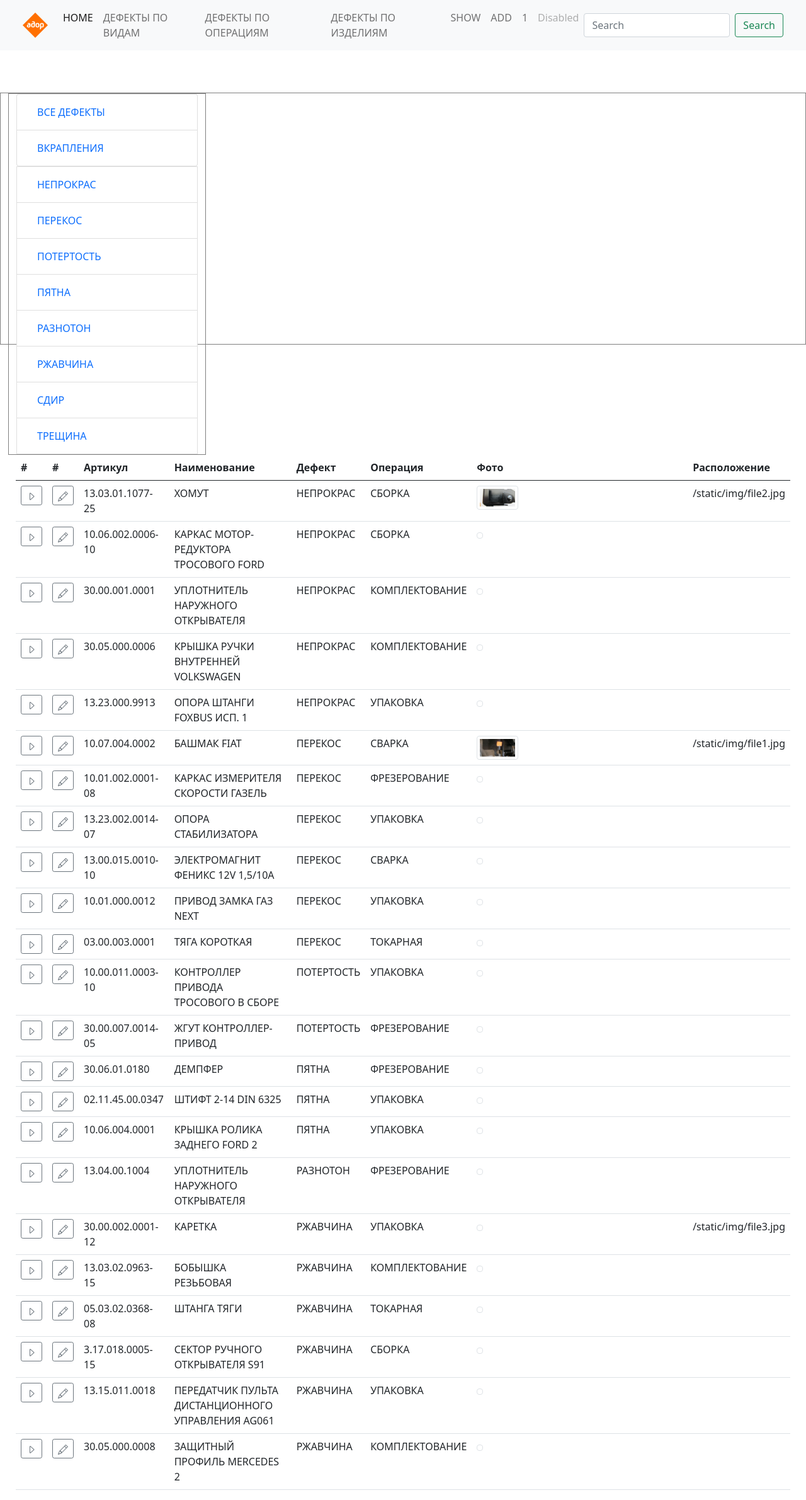
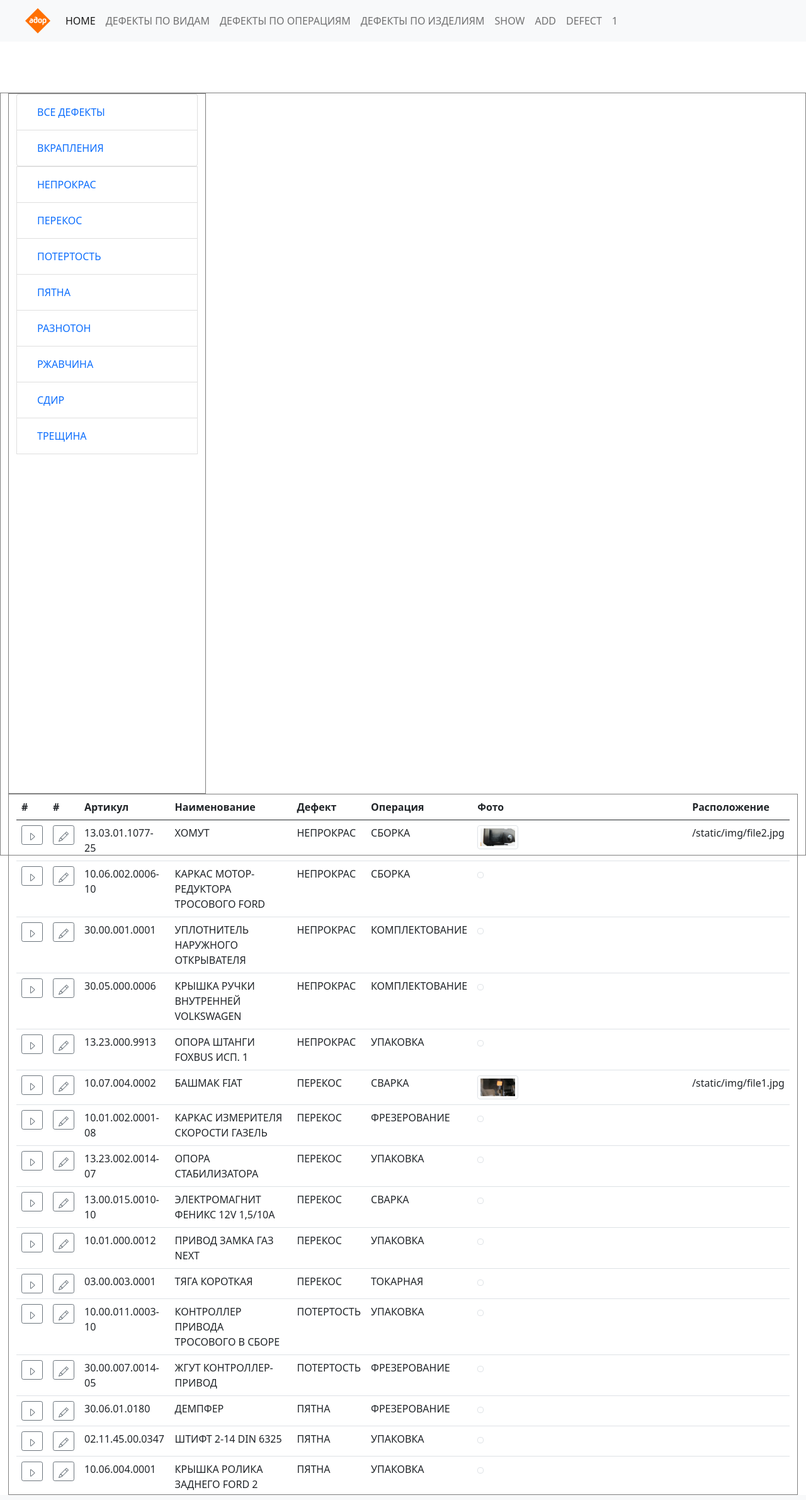
Before and after one commit to DjonnyLem/catalog, a Flask app: page /show_defect in a window 1280 px wide. Shown: the whole page at 63% size. Run offline with Flask 2, Linux system fonts and the light colour scheme; data comes from the database, SQL or seed files in the repository; both versions use the stored data as it was after the commit; some libraries are stand-ins or nearby versions.

Commit message:
16/04/21 16:12

```diff
--- a/app.py
+++ b/app.py
@@ -178,10 +178,10 @@ def one():
     defect = Defect.query.all()
     return render_template("1.html", pr=pr,defect=defect)
 
-def one1():
-    num = ["one", "two", "three"]
-    op = Operation.query.all()
-    return render_template("1.html", num=num,op=op)
+@app.route('/defect')
+def defect():
+
+    return render_template("defect.html")
 
 
 
--- a/templates/base1.html
+++ b/templates/base1.html
@@ -4,21 +4,15 @@
     <!-- Обязательные метатеги -->
     <meta charset="utf-8">
     <meta name="viewport" content="width=device-width, initial-scale=1">
+
+    <!-- Bootstrap CSS -->
+    <link rel="stylesheet" href="https://stackpath.bootstrapcdn.com/bootstrap/5.0.0-alpha1/css/bootstrap.min.css" integrity="sha384-r4NyP46KrjDleawBgD5tp8Y7UzmLA05oM1iAEQ17CSuDqnUK2+k9luXQOfXJCJ4I" crossorigin="anonymous">
+
     <title>{% block title %}{% endblock %}</title>
+  </head>
+  <body>
 
-<!--    <link rel="canonical" href="https://getbootstrap.com/docs/5.0/examples/navbar-fixed/"> -->
-
-
-
-    <!-- Bootstrap core CSS -->
-    <link href="https://cdn.jsdelivr.net/npm/bootstrap@5.0.0-beta3/dist/css/bootstrap.min.css" rel="stylesheet" integrity="sha384-eOJMYsd53ii+scO/bJGFsiCZc+5NDVN2yr8+0RDqr0Ql0h+rP48ckxlpbzKgwra6" crossorigin="anonymous">
-<!--
-<link href="bootstrap/css/bootstrap.min.css" rel="stylesheet">
-<link href="css/custom.css" rel="stylesheet">
-
--->
     <style>
-
 
       .bd-placeholder-img {
         font-size: 1.125rem;
@@ -56,7 +50,7 @@
     <div class="collapse navbar-collapse" id="navbarCollapse">
       <ul class="navbar-nav me-auto mb-2 mb-md-0">
         <li class="nav-item">
-          <a class="nav-link active" aria-current="page" href="#">HOME</a>
+          <a class="nav-link active" aria-current="page" href="/">HOME</a>
         </li>
         <li class="nav-item">
           <a class="nav-link" href="/show_defect">ДЕФЕКТЫ ПО ВИДАМ</a>
@@ -74,16 +68,20 @@
           <a class="nav-link" href="/add">ADD</a>
         </li>
         <li class="nav-item">
+          <a class="nav-link" href="/defect">DEFECT</a>
+        </li>
+        <li class="nav-item">
           <a class="nav-link" href="/1">1</a>
         </li>
-        <li class="nav-item">
-          <a class="nav-link disabled" href="#" tabindex="-1" aria-disabled="true">Disabled</a>
-        </li>
+
       </ul>
+<!--
       <form class="d-flex">
         <input class="form-control me-2" type="search" placeholder="Search" aria-label="Search">
         <button class="btn btn-outline-success" type="submit">Search</button>
       </form>
+
+-->
     </div>
   </div>
 </nav>
@@ -94,7 +92,9 @@
 {% block body %}{% endblock %}
 
 
-    <script src="https://cdn.jsdelivr.net/npm/bootstrap@5.0.0-beta3/dist/js/bootstrap.bundle.min.js" integrity="sha384-JEW9xMcG8R+pH31jmWH6WWP0WintQrMb4s7ZOdauHnUtxwoG2vI5DkLtS3qm9Ekf" crossorigin="anonymous"></script>
-
-  </body>
+   <!-- Optional JavaScript -->
+    <!-- Popper.js first, then Bootstrap JS -->
+    <script src="https://cdn.jsdelivr.net/npm/popper.js@1.16.0/dist/umd/popper.min.js" integrity="sha384-Q6E9RHvbIyZFJoft+2mJbHaEWldlvI9IOYy5n3zV9zzTtmI3UksdQRVvoxMfooAo" crossorigin="anonymous"></script>
+    <script src="https://stackpath.bootstrapcdn.com/bootstrap/5.0.0-alpha1/js/bootstrap.min.js" integrity="sha384-oesi62hOLfzrys4LxRF63OJCXdXDipiYWBnvTl9Y9/TRlw5xlKIEHpNyvvDShgf/" crossorigin="anonymous"></script>
+  	</body>
 </html>
--- a/templates/show_defect.html
+++ b/templates/show_defect.html
@@ -9,11 +9,13 @@ Show_defect
 
 
 
-<div class="container-fluid-mt-5 px-4"style="border:0.5px solid grey; margin-top: 75px; height: 400px;">
+<div class="container-fluid-mt-5 px-4"style="border:0.5px solid grey; margin-top: 75px; height: 60vh;">
 
 
 	<div class="row">
-    <div class="col-md-3"style="border:0.5px solid grey;">
+    <div class="col-md-3" style="border:0.5px solid grey;">
+  <div class="scrollspy" data-mdb-spy="scroll" data-mdb-target="#scrollspy1" data-mdb-offset="0"
+style="position: relative;  height: 55vh; overflow: auto;">
 
      <ul class="list-group">
 <li class="list-group-item">
@@ -27,15 +29,19 @@ Show_defect
       </ul>
 
 {% endfor %}
-
+</div>
 
   </div>
 
 
-    <div class="col">
+    <div class="col" style="border:0.5px solid grey;">
 
   <div class="forms">
         <form method="post">
+
+  <div class="scrollspy" data-mdb-spy="scroll" data-mdb-target="#scrollspy2" data-mdb-offset="0"
+style="position: relative;  height: 55vh; overflow: auto;">
+
 <table class="table">
   <thead>
     <tr>
@@ -73,7 +79,7 @@ Show_defect
 
 </table>
 
-
+ </div>
  </form>
 
   </div>
```
Also changed, not shown: templates/defect.html (added, +32 -0 lines), catalog.db, example.db.
